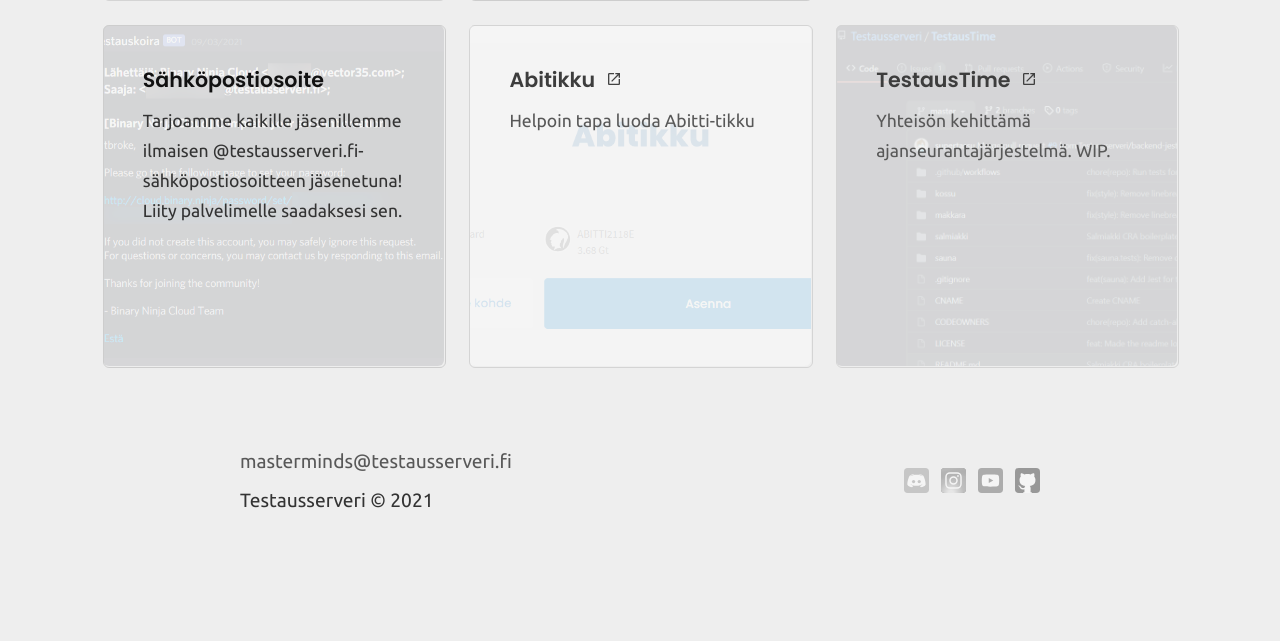
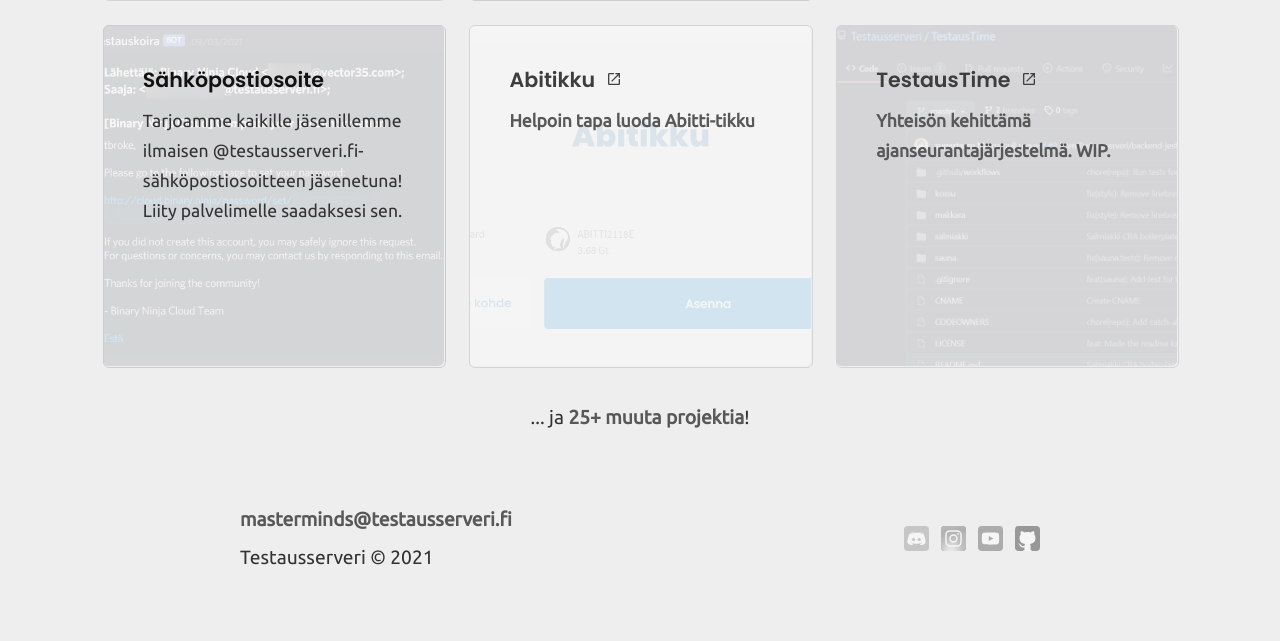
Before and after one commit to Testausserveri/testausserveri.fi, a PHP site: page / in a window 1280 px wide. Shown: the part 1582-2223 px from the top of the page. Before the commit the page ends 2090 px from the top, so only its background shows below. Run offline with PHP 8.4, Linux system fonts and the light colour scheme; some libraries are stand-ins or nearby versions.

Commit message:
Tell that we got many other projects as well

```diff
--- a/index.html
+++ b/index.html
@@ -78,6 +78,9 @@
             </div>
         </div>
         <div class="center">
+            <p style="text-align: center;">
+                ... ja <a href="https://github.com/testausserveri/meta" target="_blank" onclick="metaRepoLink(event)">25+ muuta projektia</a>!
+            </p>
             <div class="footer">
                 <div class="wide">
                     <a href="mailto:masterminds@testausserveri.fi">masterminds@testausserveri.fi</a><br>Testausserveri &copy; 2021
--- a/js/main.js
+++ b/js/main.js
@@ -128,3 +128,7 @@ fetch('projects.json')
 
 
 })
+
+function metaRepoLink(event) {
+    alert('Muiden projektien lista näkyy ainoastaan Testausserverin jäsenille. Liity ensin palvelimellemme ja sitä kautta GitHub-organisaatioomme nähdäksesi tämän listan.')
+}
--- a/main.css
+++ b/main.css
@@ -93,6 +93,7 @@ a:not(.joinButton) {
     color: var(--text);
     text-decoration: none;
     opacity: 0.8;
+    font-weight: bold;
     transition: color 0.1s ease, opacity 0.1s ease;
 }
 
```
